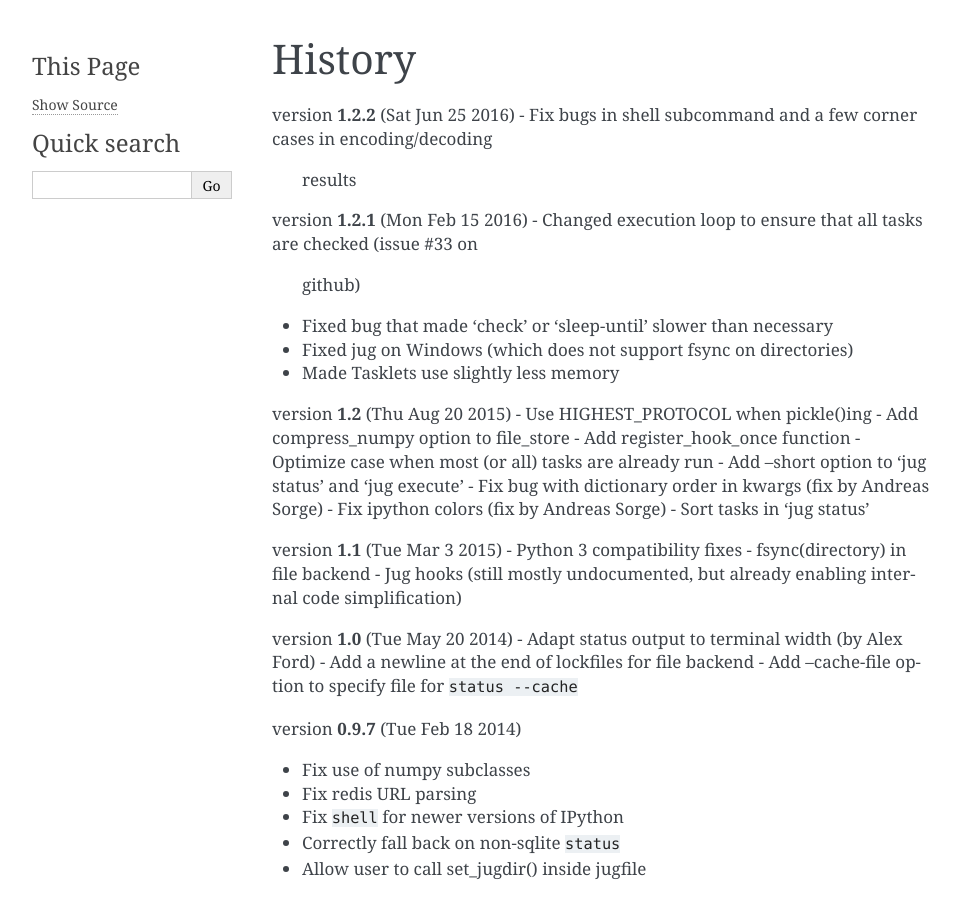
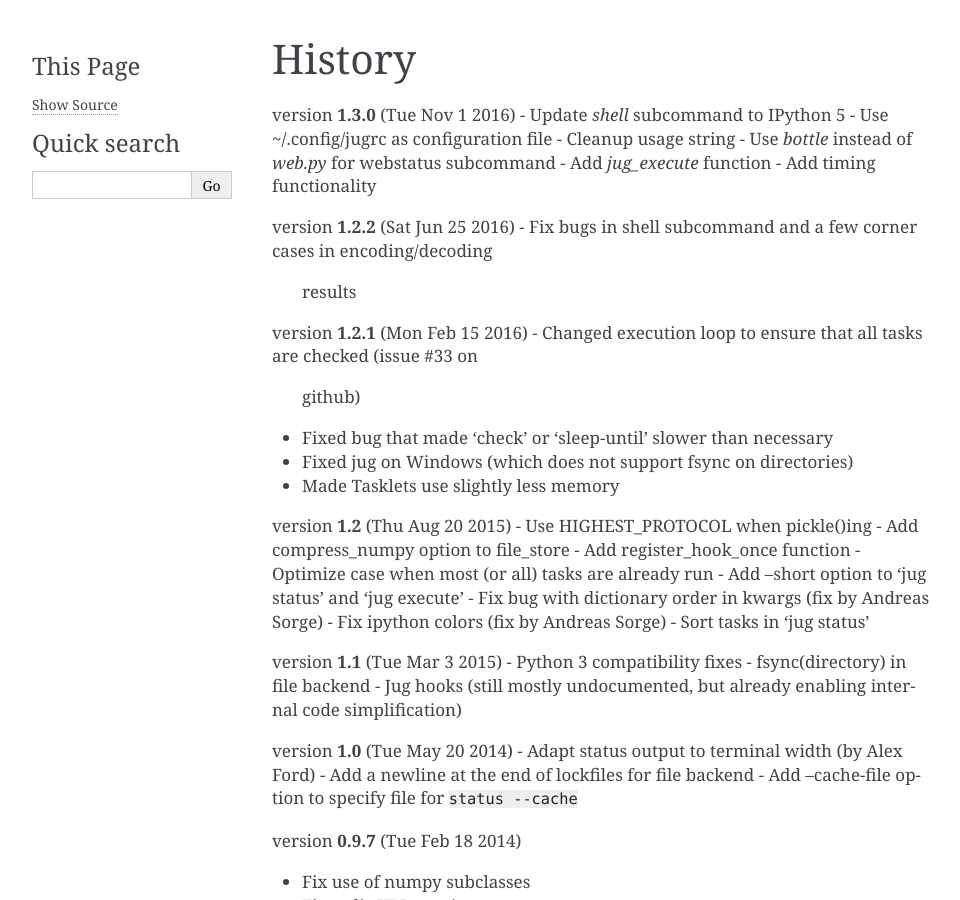
Before and after one commit to luispedro/jug, a Sphinx documentation site: the page built from docs/source/history.rst, in a window 1280 px wide and 900 px high. Shown: the whole window, without its empty margins (148-1108 px from the left). Built offline with Sphinx 7.4.7, drawn with Linux system fonts in a browser that asks for light colours; formulas are drawn with MathJax 3; the version number could not be read and is left out.

Commit message:
BLD Release 1.3.0
Major improvements are IPython 5 compatibility, jug_execute, and timing.

Full ChangeLog:

    version 1.3.0 Tue Nov 1 2016 by luispedro
	* Update `shell` subcommand to IPython 5
	* Use ~/.config/jugrc as configuration file
	* Cleanup usage string
	* Use `bottle` instead of `web.py` for webstatus subcommand
	* Add `jug_execute` function
	* Add timing functionality

```diff
--- a/docs/source/history.rst
+++ b/docs/source/history.rst
@@ -1,6 +1,14 @@
 =======
 History
 =======
+
+version **1.3.0** (Tue Nov 1 2016)
+- Update `shell` subcommand to IPython 5
+- Use ~/.config/jugrc as configuration file
+- Cleanup usage string
+- Use `bottle` instead of `web.py` for webstatus subcommand
+- Add `jug_execute` function
+- Add timing functionality
 
 version **1.2.2** (Sat Jun 25 2016)
 - Fix bugs in shell subcommand and a few corner cases in encoding/decoding
```
Also changed, not shown: README.rst (+8 -0 lines), 2 other files.
